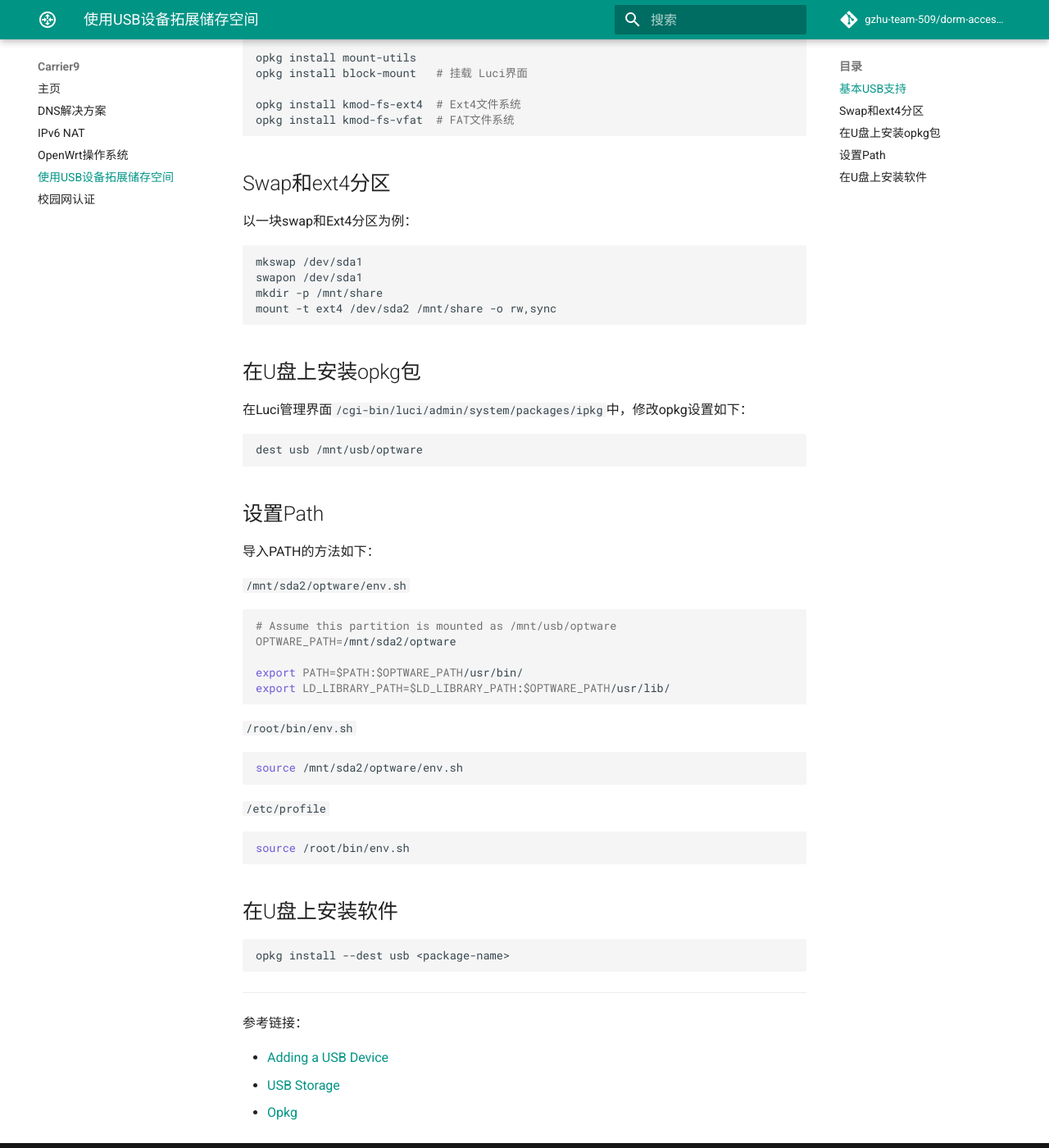
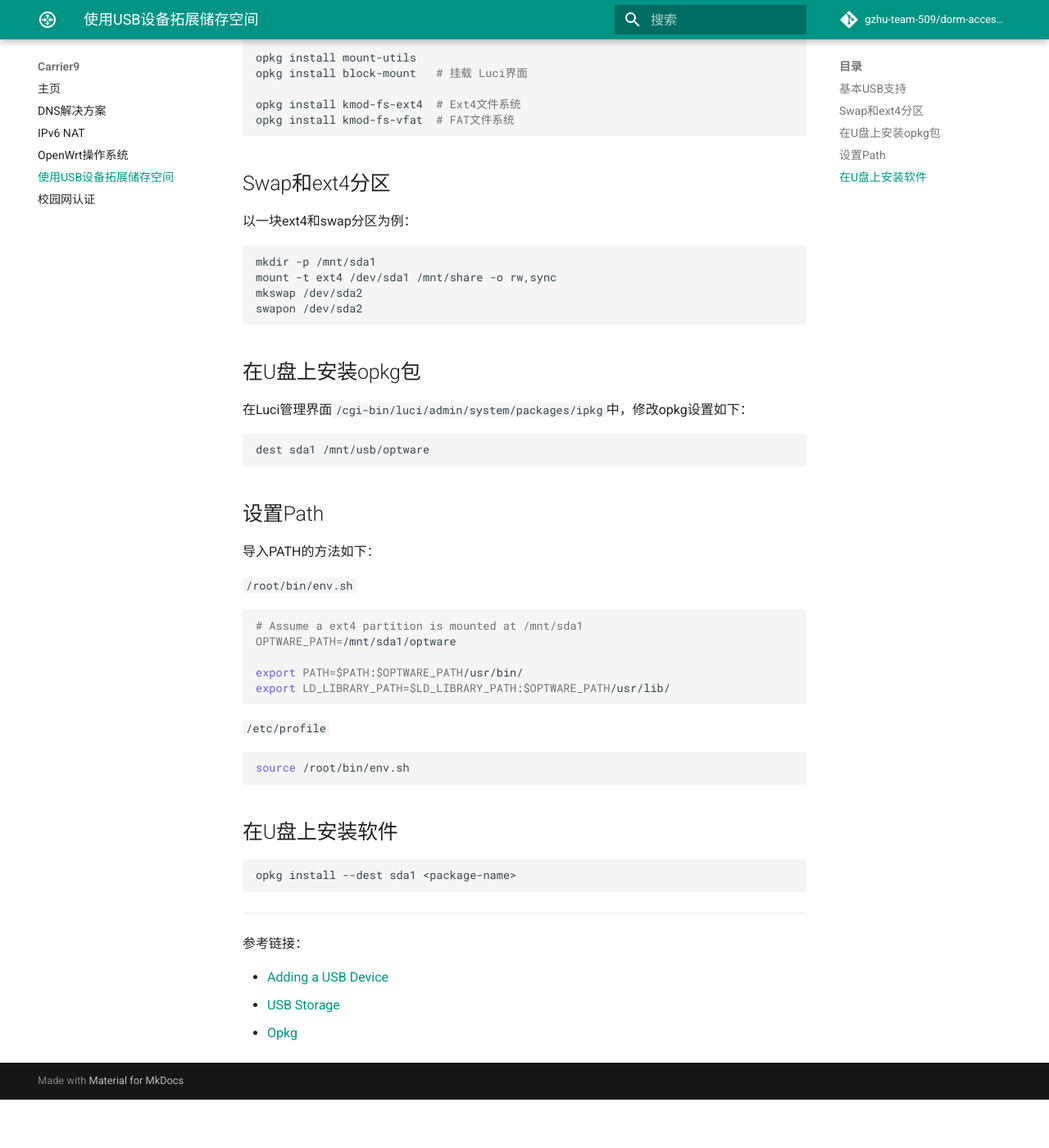
Before and after one commit to gzhu-team-509/Carrier9-info, an MkDocs documentation site: the page built from docs/USB.md, in a window 1280 px wide and 1400 px high, scrolled down 348 px. Shown: the whole window at 82% size. Built offline with MkDocs 1.6.1 and Material for MkDocs 9.7.7, drawn with Linux system fonts in a browser that asks for light colours; comment, search, counter and statistics services are not loaded; after the commit the page ends 1689 px from its top, so only the background shows below that.

Commit message:
修正错误

````diff
--- a/docs/USB.md
+++ b/docs/USB.md
@@ -20,13 +20,13 @@
 
 ## Swap和ext4分区
 
-以一块swap和Ext4分区为例：
+以一块ext4和swap分区为例：
 
 ```sh
-mkswap /dev/sda1
-swapon /dev/sda1
-mkdir -p /mnt/share
-mount -t ext4 /dev/sda2 /mnt/share -o rw,sync
+mkdir -p /mnt/sda1
+mount -t ext4 /dev/sda1 /mnt/share -o rw,sync
+mkswap /dev/sda2
+swapon /dev/sda2
 ```
 
 ## 在U盘上安装opkg包
@@ -34,27 +34,21 @@
 在Luci管理界面`/cgi-bin/luci/admin/system/packages/ipkg`中，修改opkg设置如下：
 
 ```sh
-dest usb /mnt/usb/optware
+dest sda1 /mnt/usb/optware
 ```
 
 ## 设置Path
 
 导入PATH的方法如下：
 
-`/mnt/sda2/optware/env.sh`
+`/root/bin/env.sh`
 
 ```sh
-# Assume this partition is mounted as /mnt/usb/optware
-OPTWARE_PATH=/mnt/sda2/optware
+# Assume a ext4 partition is mounted at /mnt/sda1
+OPTWARE_PATH=/mnt/sda1/optware
 
 export PATH=$PATH:$OPTWARE_PATH/usr/bin/
 export LD_LIBRARY_PATH=$LD_LIBRARY_PATH:$OPTWARE_PATH/usr/lib/
-```
-
-`/root/bin/env.sh`
-
-```sh
-source /mnt/sda2/optware/env.sh
 ```
 
 `/etc/profile`
@@ -66,7 +60,7 @@
 ## 在U盘上安装软件
 
 ```sh
-opkg install --dest usb <package-name>
+opkg install --dest sda1 <package-name>
 ```
 
 ---
````
